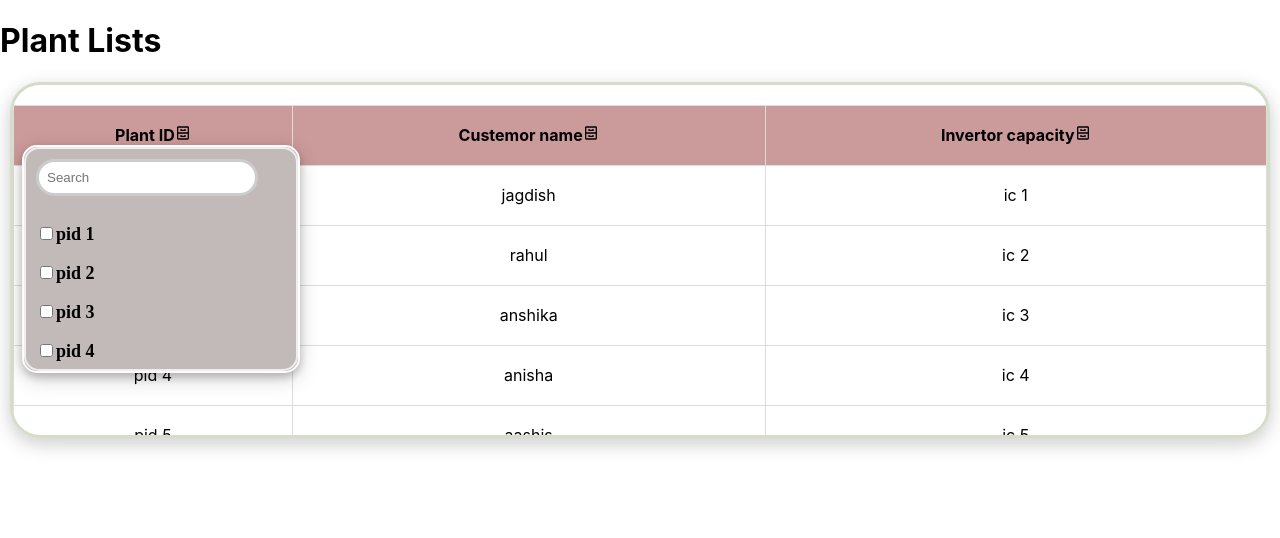
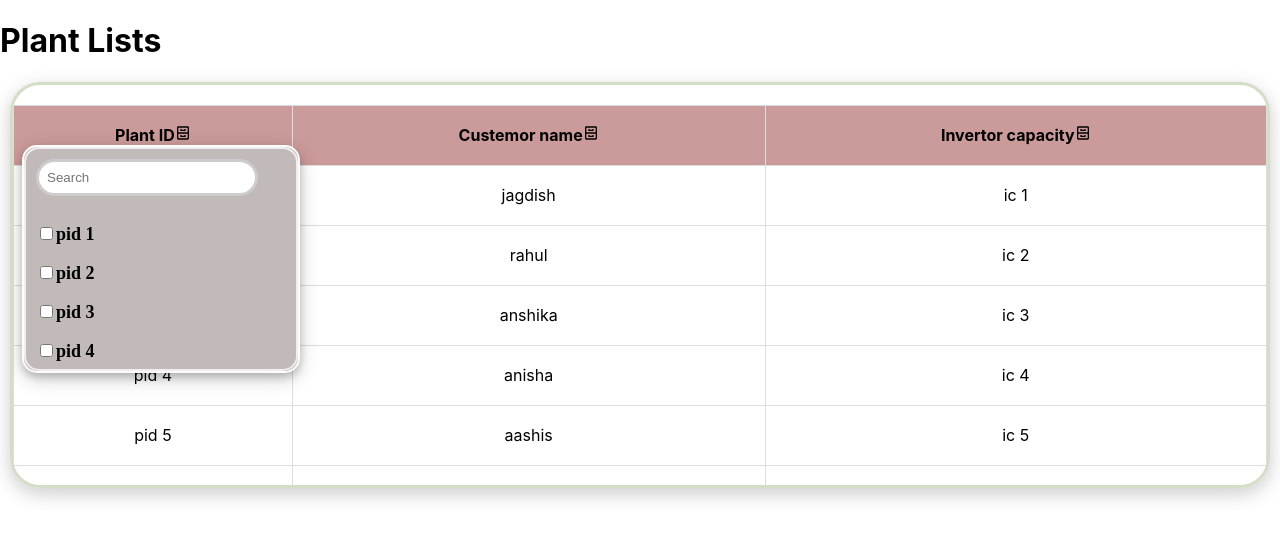
Before and after one commit to jagdish4501/react_dynamic_table, a React (Create React App) app: page / in a window 1280 px wide. Both pictures are taken after a click on the icon 182 px from the left and 133 px from the top of the page. Shown: the top 538 px of the page. Built offline with nearby package versions, Linux system fonts and the light colour scheme.

Commit message:
remaining only filter based on prompt selection

```diff
--- a/src/Prompt.js
+++ b/src/Prompt.js
@@ -3,16 +3,43 @@ import './css/Prompt.css'
 const Prompt = ({ states }) => {
     //search filter functionality
     const [searchQuery, setSearchQuery] = useState('');
-    const [selectedState, setSelectedState] = useState('');
+    const [value, setValue] = useState('');
+    const [column, setColumn] = useState('')
     const handleSearchChange = (event) => {
         setSearchQuery(event.target.value);
     };
     const handleStateChange = (event) => {
-        setSelectedState(event.target.value);
+        setValue(event.target.value);
+        setColumn(event.target.name)
+        console.log(column + "  " + value)
     };
-    const filteredStates = states.filter((state) =>
-        state.name.toLowerCase().includes(searchQuery.toLowerCase())
-    );
+    const filteredStates = states.filter((state) => {
+        for (const key in state) {
+            if (state[key].toLowerCase().includes(searchQuery.toLowerCase())) {
+                return true;
+            }
+        }
+        return false;
+    });
+
+    //******************************** */
+    //filter table functionality
+    // const updateStateByValue = useCallback(() => {
+    //     const updatedData = data.filter(item => {
+    //         // Check if the current item contains the desired key and value pair
+    //         for (const key in item) {
+    //             if (item[key] === value) {
+    //                 return true;
+    //             }
+    //         }
+    //         return false;
+    //     });
+
+    //     setData(updatedData);
+    // }, [value, data, setData]);
+    //****************************** */
+
+
     return (
         <div className="state-prompt">
             <div className="state-list" >
@@ -24,22 +51,20 @@ const Prompt = ({ states }) => {
                 />
 
                 {
-                    filteredStates.map((state) => (
-                        <p key={state.id}>
+                    filteredStates.map((state) =>
+                        Object.keys(state).map((key) => (
+                            <p key={state[key]}>
                                 <input
                                     type="checkbox"
-                                name="state"
-                                value={state.id}
-                                checked={selectedState === state.id}
+                                    name={[key]}
+                                    value={state[key]}
+                                    checked={value === state[key]}
                                     onChange={handleStateChange}
                                 />
-                            {Object.keys(state).map((key) => (
-                                key !== 'id' && (
                                 <span key={key}>{state[key]}</span>
-                                )
-                            ))}
                             </p>
                         ))
+                    )
                 }
 
             </div>
--- a/src/Table.js
+++ b/src/Table.js
@@ -10,12 +10,12 @@ const DynamicTable = ({ data }) => {
     //colum state filter
     const [clickedColumn, setClickedColumn] = useState(null);
     const [states, setStates] = useState([]);
+
     const colum_data = (key) => {
-        let i = 0;
-        return data.map((obj) => {
-            return { 'id': "id_" + i++, 'name': obj[key] };
+        return data.map((obj, index) => {
+            return { [key]: obj[key] };
         });
-    }
+    };
     const handlePopUpControl = (column) => {
         const arr = colum_data(column)
         setStates(arr);
--- a/src/css/App.css
+++ b/src/css/App.css
@@ -1,6 +1,6 @@
 .Table{
   margin: 10px;
-  max-height: 350px;
+  max-height: 400px;
   border: 3px solid #d4ddc8;
   border-radius: 30px;
   overflow: auto;
```
Lines whose indentation alone changed are shown as unchanged.
